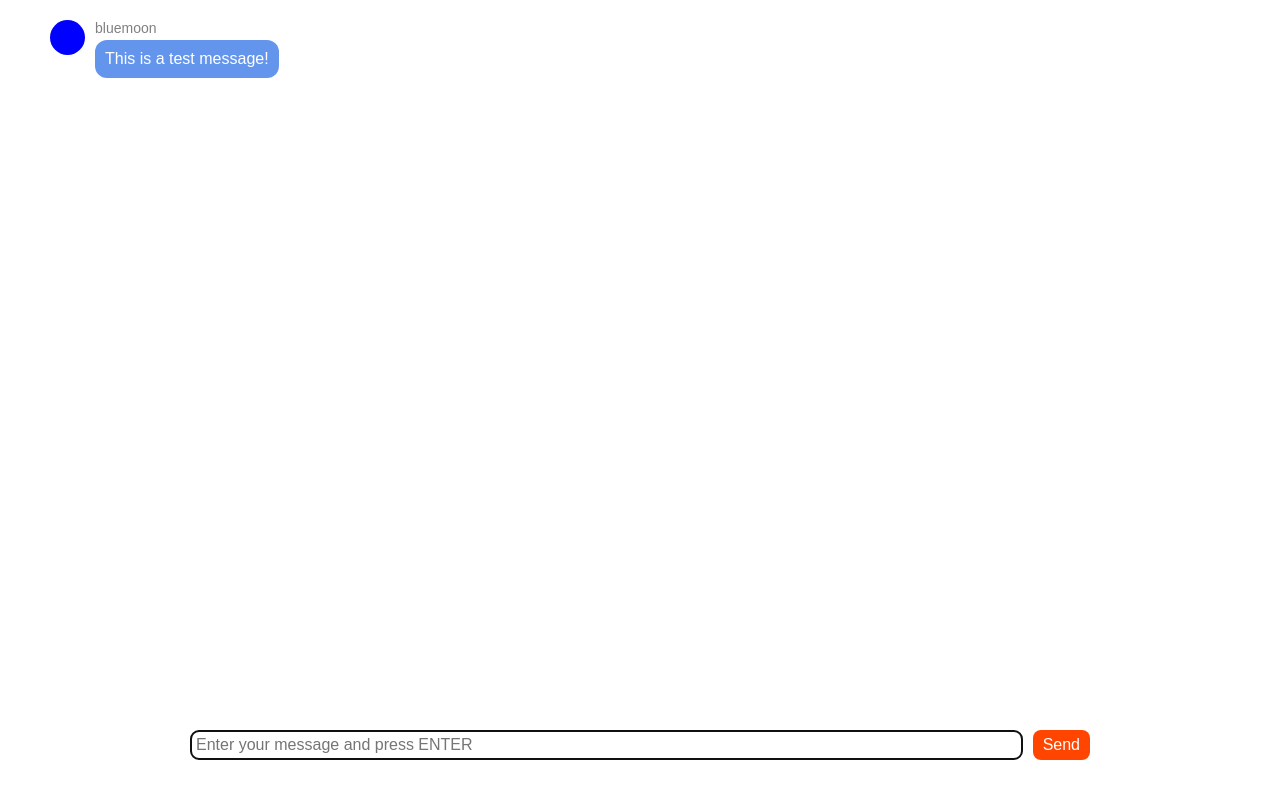
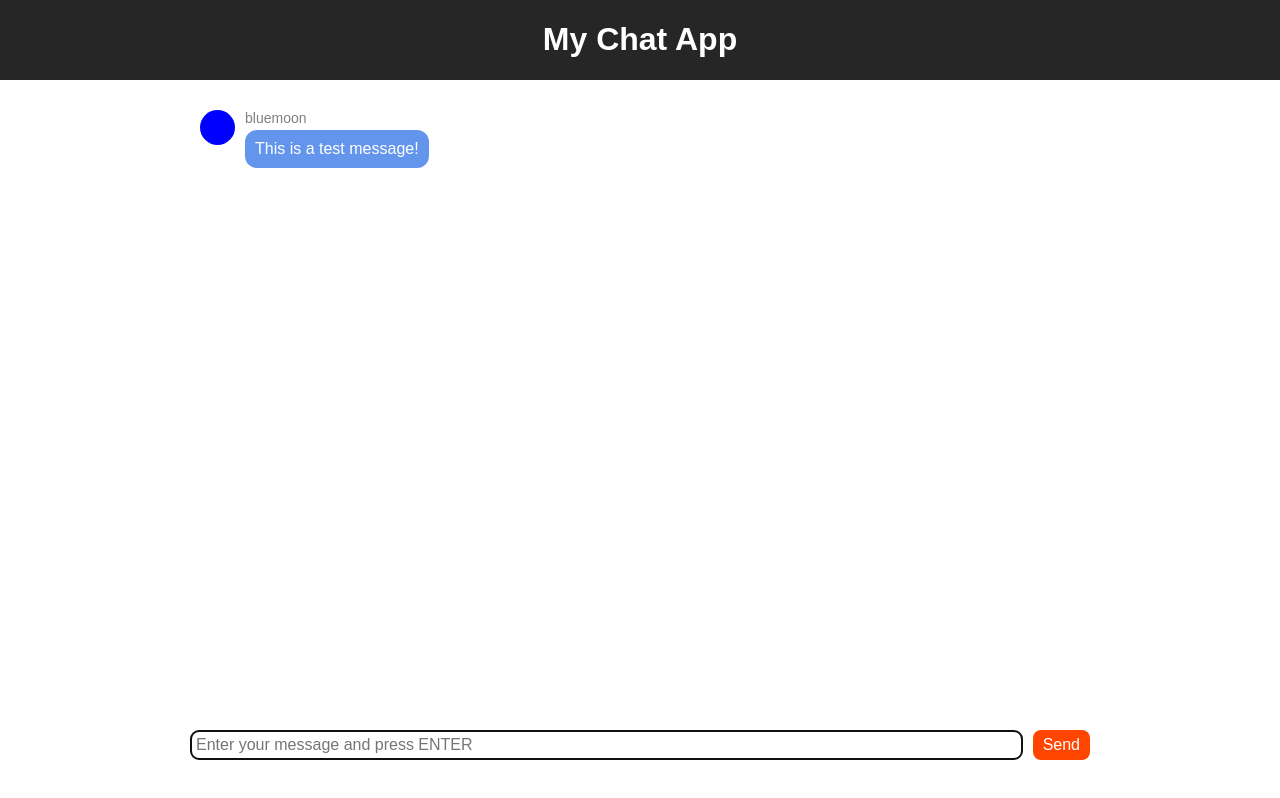
Before and after one commit to RobertDjujic/algebra-seminarski, a React (Vite) app: page / in a window 1280 px wide. Built offline with nearby package versions, Linux system fonts and the light colour scheme.

Commit message:
Add header component, handleSend function and //@ts-nocheck rule to app

```diff
--- a/index.html
+++ b/index.html
@@ -5,6 +5,7 @@
     <link rel="icon" href="/favicon.ico" />
     <meta name="viewport" content="width=device-width, initial-scale=1.0" />
     <title>Seminarski rad</title>
+    <script src="https://cdn.scaledrone.com/scaledrone.min.js"></script>
   </head>
   <body>
     <div id="root"></div>
--- a/src/App.tsx
+++ b/src/App.tsx
@@ -1,19 +1,24 @@
+//@ts-nocheck
+
 import "./styles/styles.scss";
 import { randomColor } from "./utils/random-color";
 import { randomName } from "./utils/random-name";
-import { StateType } from "./data/types";
+import { MessagesType, StateType } from "./data/types";
 import { useState } from "react";
 import Input from "./components/input";
 import Messages from "./components/messages";
+import Header from "./components/header";
 
 const state: StateType = {
-  messages: {
-    text: "This is a test message!",
-    member: {
-      color: "blue",
-      username: "bluemoon",
+  messages: [
+    {
+      text: "This is a test message!",
+      member: {
+        color: "blue",
+        username: "bluemoon",
+      },
     },
-  },
+  ],
   member: {
     username: randomName(),
     color: randomColor(),
@@ -22,13 +27,38 @@ const state: StateType = {
 
 const App = () => {
   const [inputValue, setInputValue] = useState<string>("");
+  const [chatMessages, setChatMessages] = useState<MessagesType[]>([
+    ...state.messages,
+  ]);
+
+  const handleSend = (message: string) => {
+    if (inputValue === "") {
+      return;
+    }
+    const newMessage = {
+      text: message,
+      member: state.member,
+    };
+    const newChat = [...state.messages, newMessage];
+    setChatMessages(newChat);
+    setInputValue("");
+  };
 
   return (
     <div className="App">
-      <Messages currentMember={state.member} messages={state.messages} />
+      <Header text="My Chat App" />
+      <Messages currentMember={state.member} messages={chatMessages} />
       <Input
         autoFocus={true}
+        handleSend={handleSend}
+        inputValue={inputValue}
         onChange={(e) => setInputValue(e.target.value)}
+        onKeyDown={(e) => {
+          if (e.key === "Enter" && !e.shiftKey) {
+            e.preventDefault();
+            handleSend(inputValue);
+          }
+        }}
         placeholder="Enter your message and press ENTER"
         type="text"
         value={inputValue}
--- /dev/null
+++ b/src/components/header.tsx
@@ -0,0 +1,13 @@
+type HeaderProps = {
+  text: string;
+};
+
+const Header = ({ text }: HeaderProps) => {
+  return (
+    <div className="header">
+      <h1>{text}</h1>
+    </div>
+  );
+};
+
+export default Header;
--- a/src/components/input.tsx
+++ b/src/components/input.tsx
@@ -1,11 +1,16 @@
 import { InputHTMLAttributes } from "react";
 import Button from "./button";
 
-const Input = ({ ...props }: InputHTMLAttributes<HTMLInputElement>) => {
+type InputProps = {
+  handleSend: (message: string) => void;
+  inputValue: string;
+} & InputHTMLAttributes<HTMLInputElement>;
+
+const Input = ({ inputValue, handleSend, ...props }: InputProps) => {
   return (
     <div className="input">
       <input className="input__text" {...props} />
-      <Button text="Send" />
+      <Button onClick={() => handleSend(inputValue)} text="Send" />
     </div>
   );
 };
--- a/src/components/messages.tsx
+++ b/src/components/messages.tsx
@@ -2,31 +2,34 @@ import { MemberType, MessagesType } from "../data/types";
 
 type MessagesProps = {
   currentMember: MemberType;
-  messages: MessagesType;
+  messages: MessagesType[];
 };
 
 const Messages = ({ currentMember, messages }: MessagesProps) => {
-  const messageFromMe = messages.member.username === currentMember.username;
-  const className = messageFromMe
-    ? "messages__message currentMember"
-    : "messages__message";
+  return (
+    <ul className="messages">
+      {messages.map((message: MessagesType) => {
+        const messageFromMe =
+          message.member.username === currentMember.username;
+        const className = messageFromMe && "currentMember";
 
         return (
-    <ul className={className}>
-      <li className="messages__message">
+          <li className={`messages__message ${className}`}>
             <span
               className="messages__message__avatar"
-          style={{ backgroundColor: messages.member.color }}
+              style={{ backgroundColor: message.member.color }}
             />
-        <div className="messages__message__content">
+            <div className={`messages__message__content ${className}`}>
               <div className="messages__message__content__username">
-            {messages.member.username}
+                {message.member.username}
               </div>
-          <div className="messages__message__content__text">
-            {messages.text}
+              <div className={`messages__message__content__text ${className}`}>
+                {message.text}
               </div>
             </div>
           </li>
+        );
+      })}
     </ul>
   );
 };
--- a/src/data/types.ts
+++ b/src/data/types.ts
@@ -1,5 +1,5 @@
 export type StateType = {
-  messages: MessagesType;
+  messages: MessagesType[];
   member: MemberType;
 };
 
--- /dev/null
+++ b/src/styles/components/header.scss
@@ -0,0 +1,7 @@
+.header {
+  background-color: var(--color-gray-700);
+  color: var(--color-white);
+  overflow: visible;
+  text-align: center;
+  width: 100%;
+}
--- a/src/styles/components/messages.scss
+++ b/src/styles/components/messages.scss
@@ -13,7 +13,7 @@
     margin-top: 0.625rem;
 
     &.currentMember {
-      justify-content: flex-end;
+      justify-content: flex-start;
       flex-direction: row-reverse;
       text-align: right;
     }
@@ -35,7 +35,7 @@
 
       &__username {
         display: block;
-        color: var(--color-gray);
+        color: var(--color-gray-400);
         font-size: 0.875rem;
         padding-bottom: 0.25rem;
       }
@@ -50,7 +50,7 @@
         padding: 0.625rem;
 
         &.currentMember {
-          background-color: var(--color-orangered);
+          background-color: var(--color-orange);
         }
       }
     }
--- a/src/styles/styles.scss
+++ b/src/styles/styles.scss
@@ -21,12 +21,14 @@ body {
   //colors
   --color-black: #000000;
   --color-blue: #6495ed;
-  --color-gray: #808080;
+  --color-gray-400: #808080;
+  --color-gray-700: #262626;
   --color-orange: #ff4500;
   --color-white: #ffffff;
 }
 
 //components
 @import "./components/button.scss";
+@import "./components/header.scss";
 @import "./components/input.scss";
 @import "./components/messages.scss";
```
Lines whose indentation alone changed are shown as unchanged.
